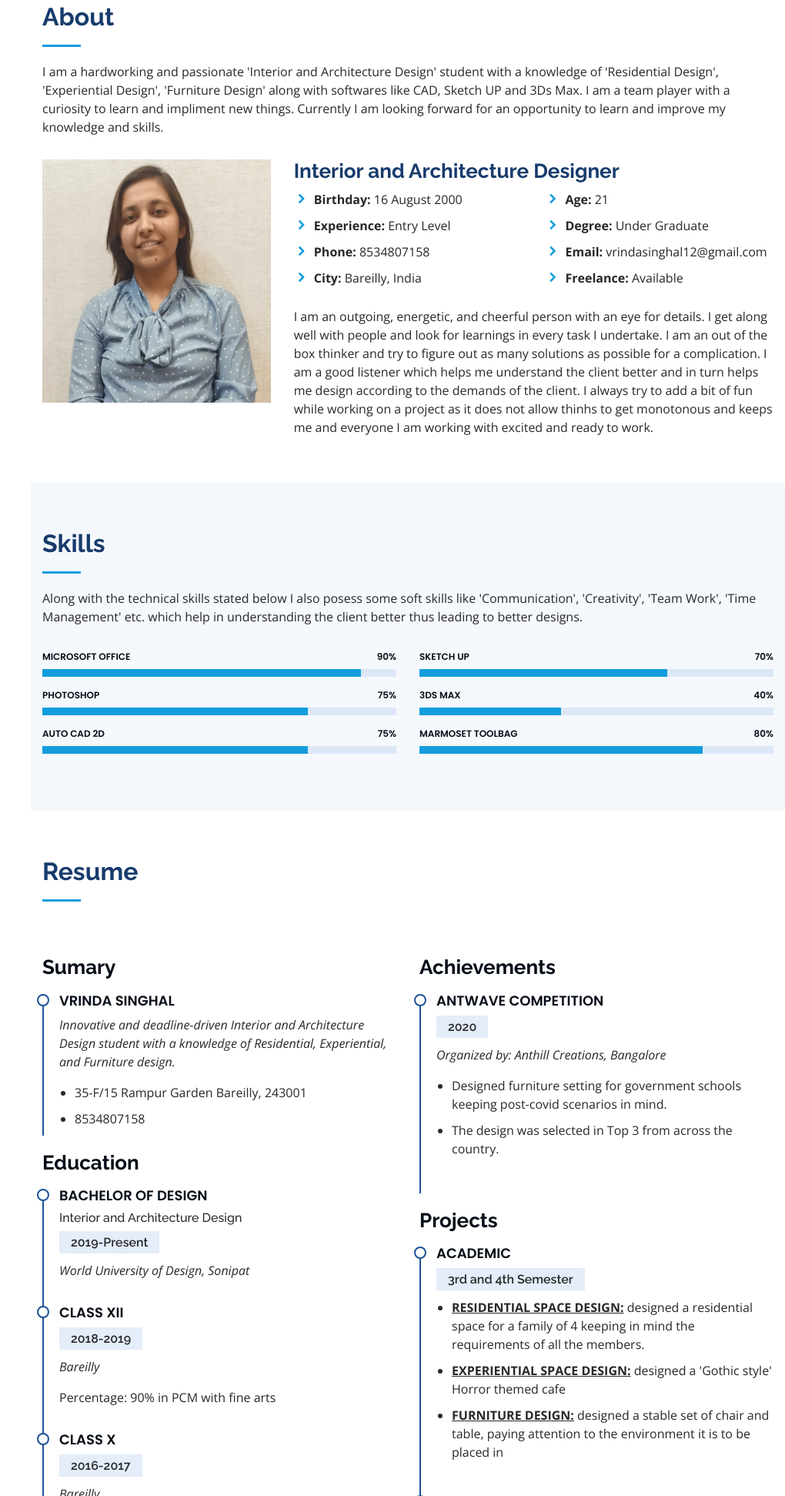
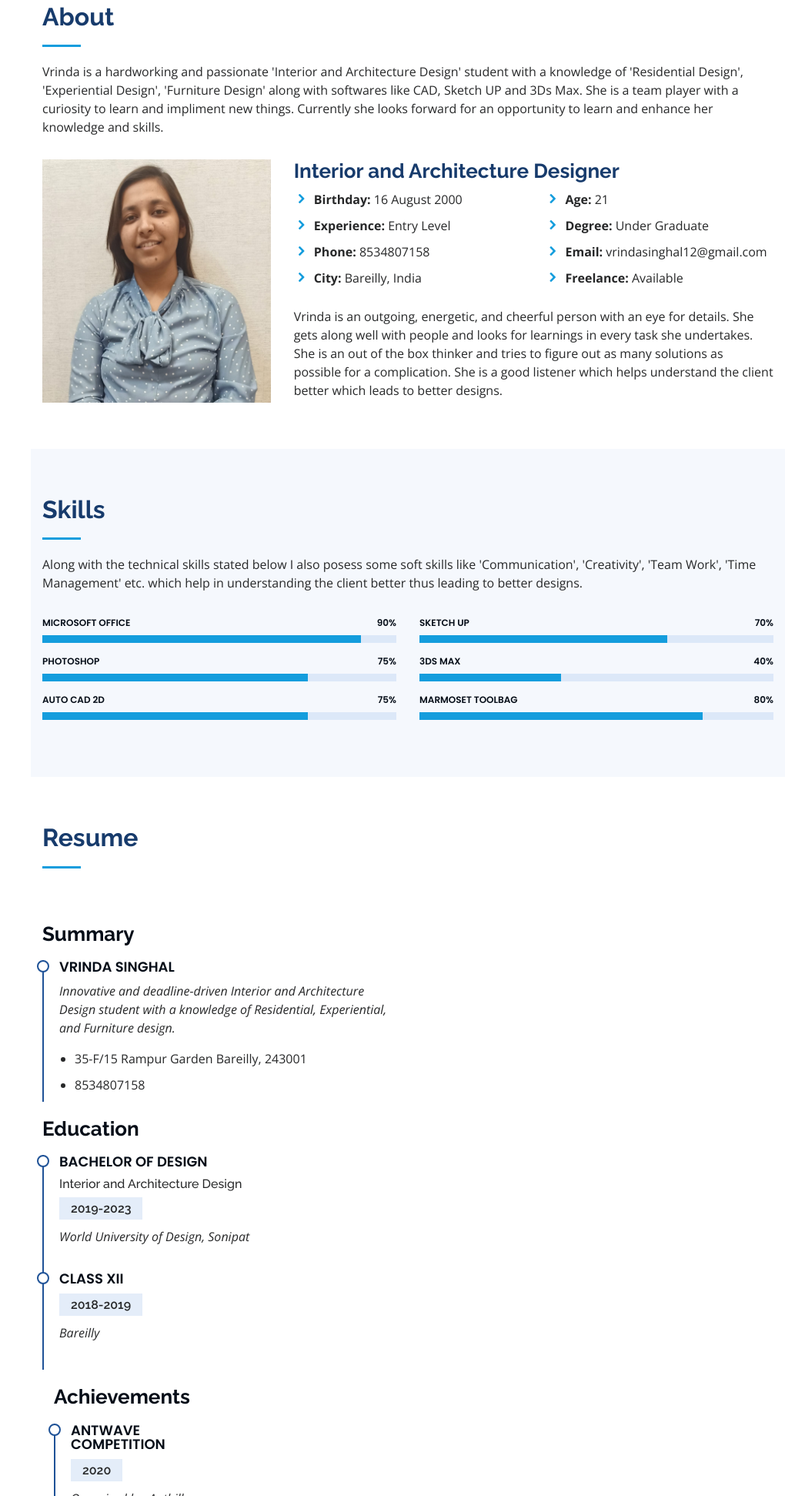
Before and after one commit to VrindaSinghal12/VrindaSinghal12.github.io, a plain HTML site: page index.html in a window 1280 px wide. Shown: the part 857-2800 px from the top of the page at 77% size, without its empty margins (260-1280 px from the left). Drawn offline with nearby package versions, Linux system fonts and the light colour scheme.

Commit message:
Update index.html

```diff
--- a/index.html
+++ b/index.html
@@ -86,7 +86,7 @@
 
         <div class="section-title">
           <h2>About</h2>
-          <p>I am a hardworking and passionate 'Interior and Architecture Design' student with a knowledge of 'Residential Design', 'Experiential Design', 'Furniture Design' along with softwares like CAD, Sketch UP and 3Ds Max. I am a team player with a curiosity to learn and impliment new things. Currently I am looking forward for an opportunity to learn and improve my knowledge and skills. </p>
+          <p>Vrinda is a hardworking and passionate 'Interior and Architecture Design' student with a knowledge of 'Residential Design', 'Experiential Design', 'Furniture Design' along with softwares like CAD, Sketch UP and 3Ds Max. She is a team player with a curiosity to learn and impliment new things. Currently she looks forward for an opportunity to learn and enhance her knowledge and skills. </p>
         </div>
 
         <div class="row">
@@ -114,10 +114,9 @@
               </div>
             </div>
             <p>
-              I am an outgoing, energetic, and cheerful person with an eye for details. I get along well with people and look for learnings in every task I undertake.
-              I am an out of the box thinker and try to figure out as many solutions as possible for a complication.
-              I am a good listener which helps me understand the client better and in turn helps me design according to the demands of the client.
-              I always try to add a bit of fun while working on a project as it does not allow thinhs to get monotonous and keeps me and everyone I am working with excited and ready to work.
+              Vrinda is an outgoing, energetic, and cheerful person with an eye for details. She gets along well with people and looks for learnings in every task she undertakes.
+              She is an out of the box thinker and tries to figure out as many solutions as possible for a complication.
+              She is a good listener which helps  understand the client better which leads to better designs.
             </p>
           </div>
         </div>
@@ -204,7 +203,7 @@
 
         <div class="row">
           <div class="col-lg-6" data-aos="fade-up">
-            <h3 class="resume-title">Sumary</h3>
+            <h3 class="resume-title">Summary</h3>
             <div class="resume-item pb-0">
               <h4>Vrinda Singhal</h4>
               <p><em>Innovative and deadline-driven Interior and Architecture Design student with a knowledge of Residential, Experiential, and Furniture design.</em></p>
@@ -220,22 +219,14 @@
             <div class="resume-item">
               <h4>Bachelor of Design</h4>
               <h6>Interior and Architecture Design</h6>
-              <h5>2019-Present</h5>
+              <h5>2019-2023</h5>
               <p><em>World University of Design, Sonipat</em></p>
             </div>
             <div class="resume-item">
               <h4>Class XII</h4>
               <h5>2018-2019</h5>
               <p><em>Bareilly</em></p>
-              <p>Percentage: 90% in PCM with fine arts</p>
             </div>
-            <div class="resume-item">
-              <h4>Class X</h4>
-              <h5>2016-2017</h5>
-              <p><em>Bareilly</em></p>
-              <p>CGPA: 10</p>
-            </div>
-          </div>
           <div class="col-lg-6" data-aos="fade-up" data-aos-delay="100">
             <h3 class="resume-title">Achievements</h3>
             <div class="resume-item">
@@ -250,19 +241,14 @@
             <h3 class="resume-title">Projects</h3>
             <div class="resume-item">
               <h4>Academic</h4>
-              <h5>3rd and 4th Semester</h5>
               <ul>
-                <li><u><b>RESIDENTIAL SPACE DESIGN:</u></b> designed a residential space for a family of 4 keeping in mind the requirements of all the members.</li>
-                <li><u><b>EXPERIENTIAL SPACE DESIGN:</u></b> designed a 'Gothic style' Horror themed cafe</li>
-                <li><u><b>FURNITURE DESIGN:</u></b> designed a stable set of chair and table, paying attention to the environment it is to be placed in</li>
+                <li><u><b>Residential Design:</u></b> Designed a 'jenga' inspired residential space for a family of 4.</li>
+                <li><u><b>Experiential Design:</u></b> Gothic style 'Horror themed cafe' provides an experience of 'Illusions' and 'Storytelling'.</li>
+                <li><u><b>Community Centre:</u></b> Designed a 'climate responsive' community centre in Whale island ispired from 'traditional Chennai houses'.</li>
+                <li><u><b>Furniture Design:</u></b> Hands on experience in making wooden joints and a prototype of a chair.</li>
               </ul>
             </div>
-            <div class="resume-item">
-              <h4>Personal</h4>
-              <h5>2021</h5>
-              <ul>Planned and Executed a themed birthday party for a client.</ul>
-          </div>
-        </div>
+            </div>
 
       </div>
     </section><!-- End Resume Section -->
```
